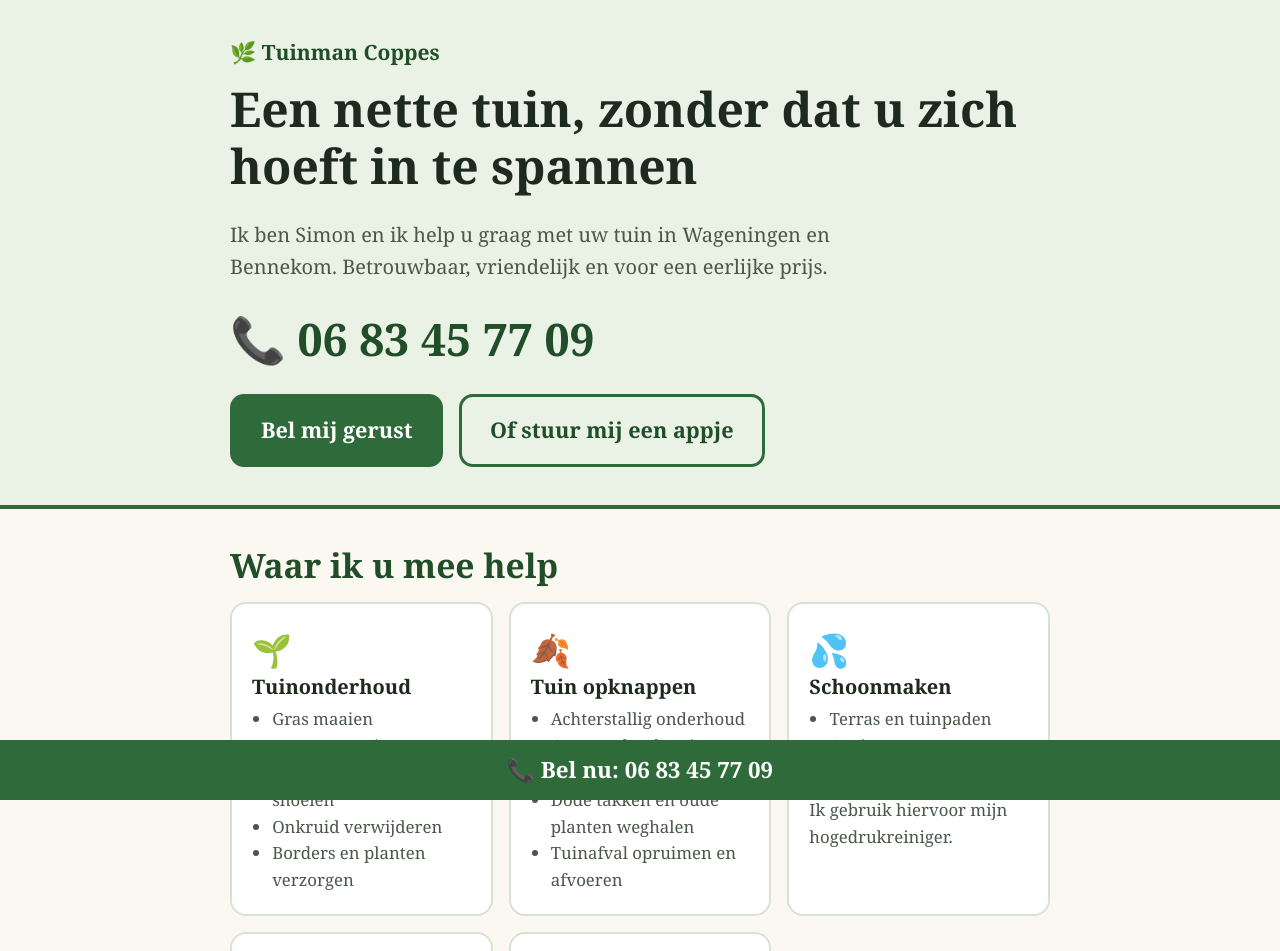
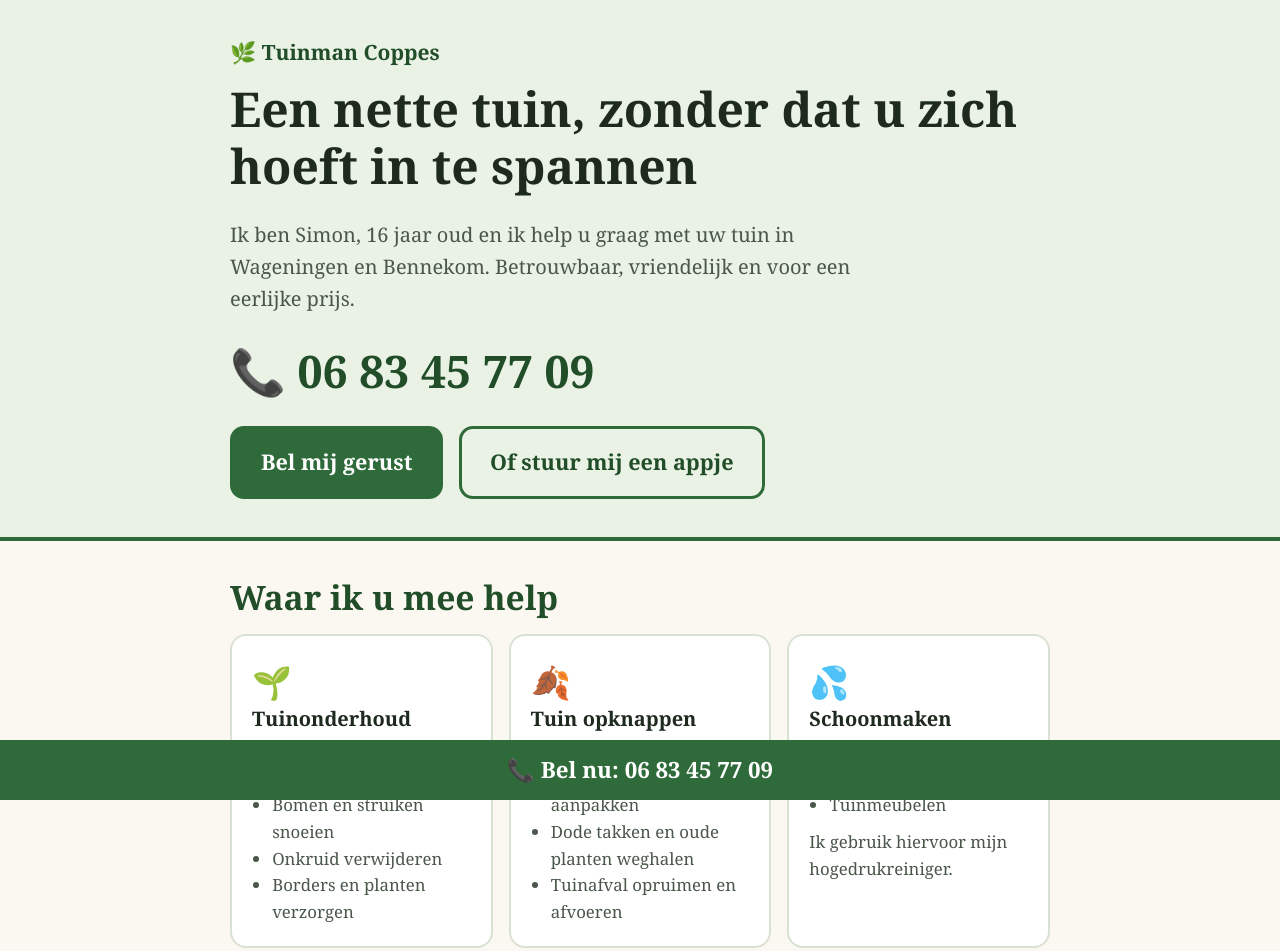
Before and after one commit to TuinmanCoppes/TuinmanCoppes, a plain HTML site: page index.html in a window 1280 px wide. Shown: the top 951 px of the page. Drawn offline with Linux system fonts and the light colour scheme.

Commit message:
Update introduction paragraph with age detail

```diff
--- a/index.html
+++ b/index.html
@@ -63,7 +63,7 @@ footer{padding:12px 0 28px;text-align:center;color:var(--muted);font-size:.95rem
   <div class="wrap">
     <div class="brand">🌿 Tuinman Coppes</div>
     <h1>Een nette tuin, zonder dat u zich hoeft in te spannen</h1>
-    <p class="lead">Ik ben Simon en ik help u graag met uw tuin in Wageningen en Bennekom. Betrouwbaar, vriendelijk en voor een eerlijke prijs.</p>
+    <p class="lead">Ik ben Simon, 16 jaar oud en ik help u graag met uw tuin in Wageningen en Bennekom. Betrouwbaar, vriendelijk en voor een eerlijke prijs.</p>
     <a class="bigphone" href="tel:+31683457709">📞 06 83 45 77 09</a>
     <a class="btn" href="tel:+31683457709">Bel mij gerust</a>
     <a class="btn alt" href="https://wa.me/31683457709">Of stuur mij een appje</a>
```
